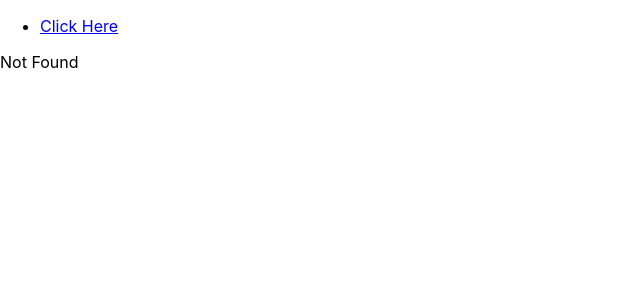
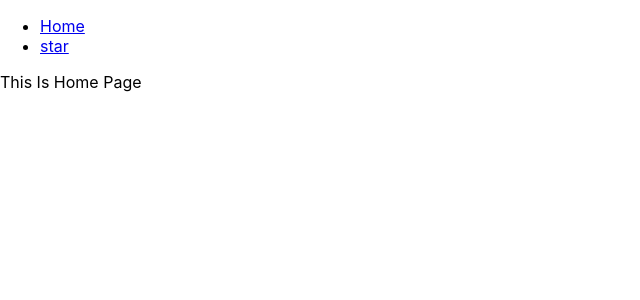
Before and after one commit to Ragnar20-03/Box-Office, a React (Create React App) app: page /home in a window 1280 px wide. Before the commit this address had no page. Shown: the top 300 px of the page, without its empty margins (0-640 px from the left). Built offline with nearby package versions, Linux system fonts and the light colour scheme.

Commit message:
added pages

```diff
--- a/src/App.js
+++ b/src/App.js
@@ -2,18 +2,26 @@ import React from "react";
 import { Switch } from "react-router-dom";
 import { Route } from "react-router-dom";
 import Nav from "./components/Nav";
+import Home from "./pages/Home";
+import Start from "./pages/Start";
 
 function App() {
-  return <div>
-    <Nav/>
-    <Switch>
-      <Route exact path={"/"}>This is home page</Route>
-      <Route exact path={"/1st"}>This is 1stw  page</Route>
-      <Route exact path={"/2nd"}>This is 2ndw page</Route>
-      <Route >Not Found</Route>
-    </Switch>
+  return (
+    <div>
+      <Nav />
+      <Switch>
+        <Route exact path={"/home"}>
+          <Home/>
 
-  </div>
+        </Route>
+        <Route exact path={"/star"}>
+          <Start />
+        </Route>
+
+        <Route>Not Found</Route>
+      </Switch>
+    </div>
+  );
 }
 
 export default App;
--- a/src/components/Nav.js
+++ b/src/components/Nav.js
@@ -5,7 +5,9 @@ const Nav = () => {
   return (
     <div>
         <ul>
-            <li><Link to={"start"}>Click Here</Link></li>
+            <li><Link to={"/home"}>Home</Link></li>
+            <li><Link to={"/star"}>star</Link></li>
+
         </ul>
     </div>
   )
--- /dev/null
+++ b/src/pages/Home.jsx
@@ -0,0 +1,9 @@
+import React from 'react'
+
+const Home = () => {
+  return (
+    <div>This Is Home Page</div>
+  )
+}
+
+export default Home
--- /dev/null
+++ b/src/pages/Start.jsx
@@ -0,0 +1,9 @@
+import React from 'react'
+
+const Start = () => {
+  return (
+    <div>This Is Start Page</div>
+  )
+}
+
+export default Start
```
